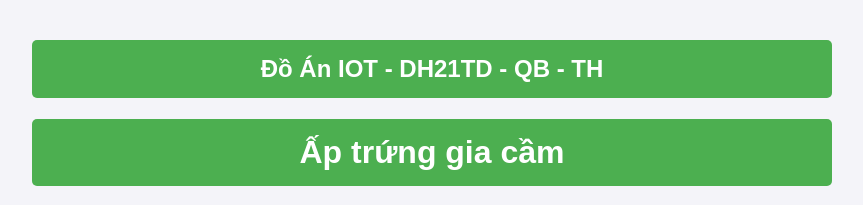
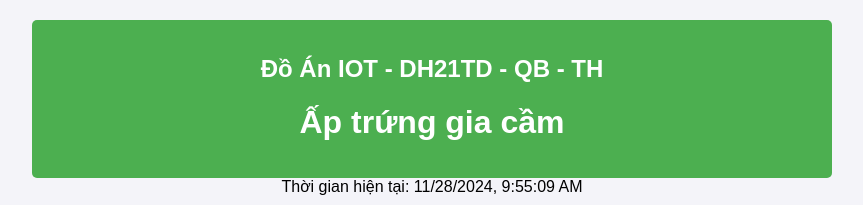
Before and after one commit to QBinh202/Aptrung, a plain HTML site: page index.html in a window 1280 px wide. Shown: the top 205 px of the page, without its empty margins (208-1071 px from the left). Drawn offline with nearby package versions, Linux system fonts and the light colour scheme.

Commit message:
Update index.html

```diff
--- a/index.html
+++ b/index.html
@@ -6,8 +6,7 @@
   <style>
     body { font-family: Arial, sans-serif; text-align: center; background-color: #f4f4f9; margin: 0; padding: 0; }
     .container { max-width: 800px; margin: 0 auto; padding: 20px; }
-    h1 { background: #4CAF50; color: white; padding: 15px; border-radius: 5px; }
-    h2 { background: #4CAF50; color: white; padding: 15px; border-radius: 5px; }
+    .ap{background: #4CAF50; color: white; padding: 15px; border-radius: 5px; }
     .controls { margin-top: 20px; }
     .button { margin: 10px; padding: 10px 20px; background-color: #4CAF50; color: white; border: none; border-radius: 5px; font-size: 16px; cursor: pointer; }
     .button:hover { background-color: #45a049; }
@@ -31,8 +30,10 @@
 </head>
 <body>
   <div class="container">
-    <h2>Đồ Án IOT - DH21TD - QB - TH</h2>
-    <h1>Ấp trứng gia cầm</h1>
+    <div class="ap">
+      <h2>Đồ Án IOT - DH21TD - QB - TH</h2>
+      <h1>Ấp trứng gia cầm</h1>
+    </div>
     <div id="currentTime"></div>
 
     <!-- Hình con gà nằm dưới tiêu đề -->
```
